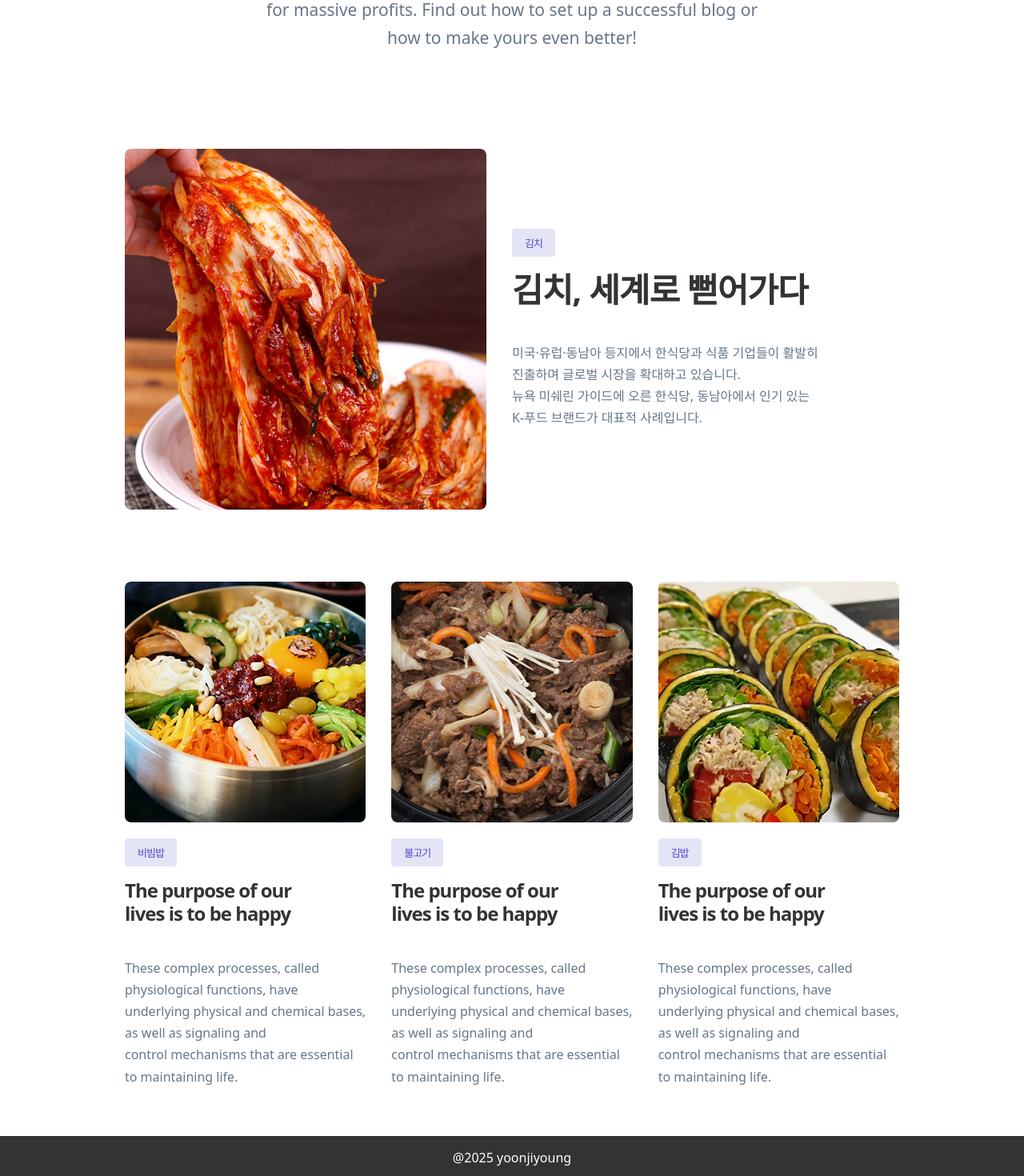
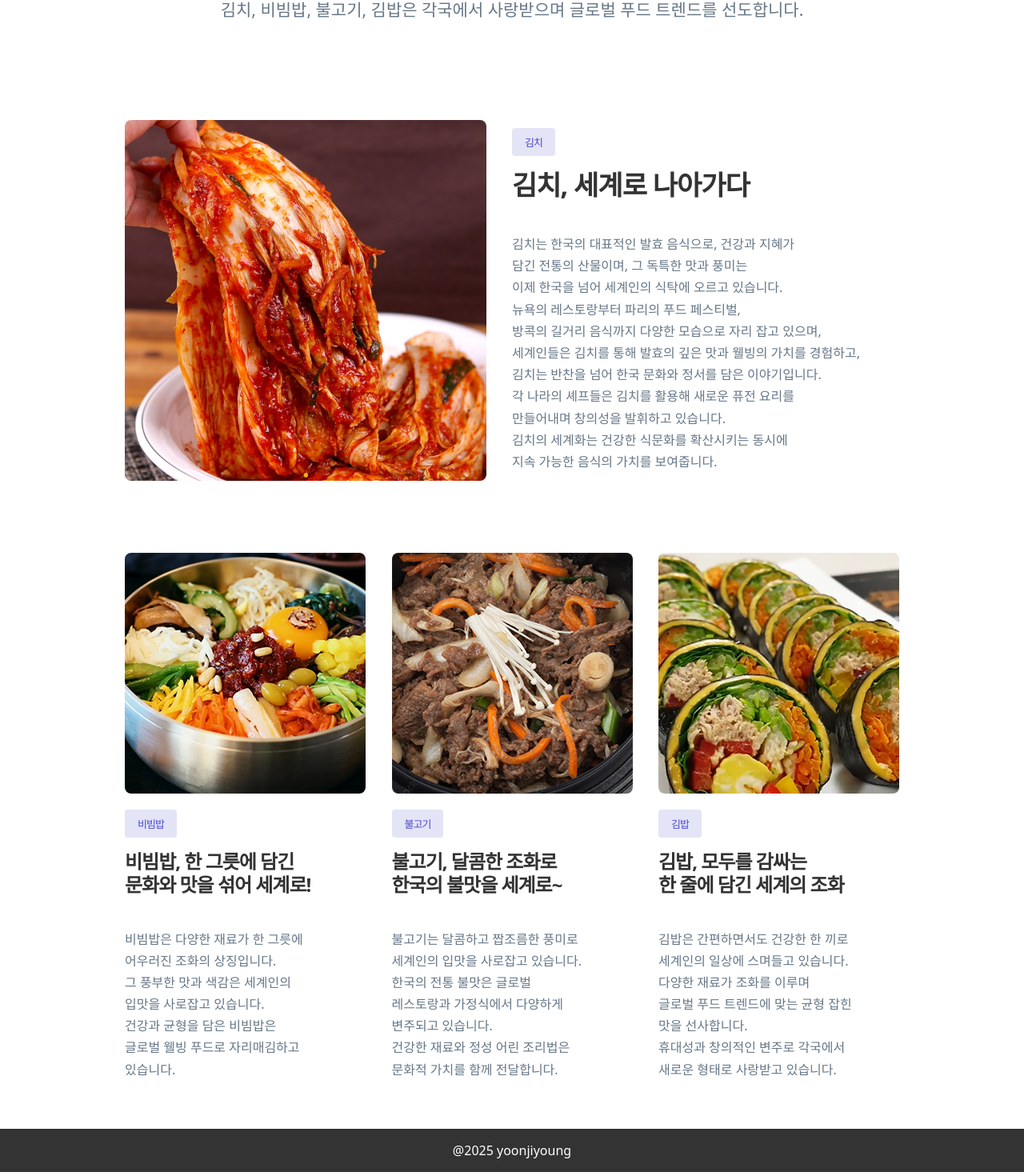
Before and after one commit to jiyoungone/koreanfood, a Vue app: page /globalization in a window 1280 px wide. Shown: the part 290-1760 px from the top of the page at 80% size. Built offline with nearby package versions, Linux system fonts and the light colour scheme.

Commit message:
contents 수정

```diff
--- a/src/style.css
+++ b/src/style.css
@@ -6,6 +6,7 @@
 body, body * { margin: 0; padding: 0; box-sizing: border-box; color: #333; list-style-type: none; text-decoration: none; }
 header, main, footer > p { width: 90%; margin: 0 auto; min-width: 1280px; }
 header { padding: 20px 0; display: flex; align-items: center; justify-content: space-between; }
+footer { width: 100%; }
 .logo { font-family: "Oswald", sans-serif; }
 .icon-email { display: block; width: 32px; }
 .icon-email > img { display: block; width: 100%; }
@@ -17,8 +18,9 @@ footer > p { color: #fff; text-align: center; font-size: 16px; }
 .contents { width: 968px; margin: 0 auto; }
 .img-area img { display: block; width: 100%; }
 .tag { display: inline-block; padding: 8px 16px; font-size: 13px; letter-spacing: -1px; color: rgb(76, 73, 203); background: rgba(76, 73, 203, 0.15); border-radius: 4px; }
-.title { display: block; margin-top: 16px; font-size: 42px; font-weight: bold; line-height: 1.2; letter-spacing: -1px; }
+.title { display: block; margin-top: 16px; font-size: 34px; font-weight: bold; line-height: 1.2; letter-spacing: -1px; }
 .text { color: #678; font-size: 16px; line-height: 1.7; margin-top: 40px; }
+.text a { font-size: 12px; }
 .metaphor { padding: 60px 0; text-align: center; }
 .metaphor > h1 { font-size: 60px; font-weight: bold; }
 .metaphor > p { margin-top: 20px; color: #678; font-size: 21px; line-height: 1.7; }
@@ -38,11 +40,15 @@ footer > p { color: #fff; text-align: center; font-size: 16px; }
 .flex-list > li .title { font-size: 28px; }
 .flex-list > li .posts { display: block; font-size: 12px; margin-top: 10px; }
 .flex-list > li .intro { margin-top: 30px; height: 160px; line-height: 1.6; }
-.video-area { width: 100%; }
+.video-area { width: 300px; height: 168px; overflow: hidden; display: flex; align-items: center; }
 .video-area iframe { width: 100%; }
 .about-img-area { width: 780px; height: 546px; margin: 0 auto; border-radius: 8px; overflow: hidden; }
 .about-img-area > img { width: 100%; }
 .about-info-box { display: flex; flex-direction: column; gap: 60px; }
 .about-text { display: flex; flex-direction: column; gap: 50px; padding-bottom: 60px; }
-.about-text p { font-size: 19px; line-height: 1.7; }
-.about-text .subject { display: block; font-weight: bold; font-size: 25px; }
+.about-text p { margin-top: 18px; font-size: 19px; line-height: 1.7; }
+.about-text .subject { display: block; font-weight: bold; font-size: 28px; }
+.text-area > .tag { margin-top: 20px; }
+a.gray, a.gray .posts { color: #888; }
+a.gray:hover, a.gray .posts:hover, a.underline:hover { text-decoration: underline; }
+a:hover .tag { background: #eed; color: #333; }
--- a/src/views/About.vue
+++ b/src/views/About.vue
@@ -8,18 +8,23 @@
         <img src="/about-1.png" alt="">
       </div>
       <div class="about-text">
+        <div>
           <strong class="subject">
             한식의 역사와 철학
           </strong>
           <p>
             한식은 수천 년의 역사 속에서 자연과 조화를 이루며 발전해온 음식 문화입니다. 계절의 흐름과 지역의 특성을 반영해 재료를 활용하고, 나눔과 공동체 정신을 바탕으로 식탁을 함께하는 철학을 담고 있습니다. 단순한 식사가 아닌 삶의 지혜와 전통이 깃든 문화적 유산이라 할 수 있습니다.
           </p>
+        </div>
+        <div>
           <strong class="subject">
             특징 : 발효, 건강, 다양성
           </strong>
           <p>
             한식의 가장 큰 특징은 발효를 통한 깊은 맛과 영양입니다. 김치, 된장, 고추장 등 발효 식품은 풍부한 풍미와 건강을 동시에 선사합니다. 또한 곡물, 채소, 해산물, 육류가 균형 있게 어우러져 영양학적으로 우수하며, 다양한 조리법과 식재료를 통해 계절마다 새로운 맛을 경험할 수 있습니다.
           </p>
+        </div>
+        <div>
           <strong class="subject">
             세계에서 사랑받는 한식
           </strong>
@@ -28,6 +33,7 @@
           </p>
         </div>
       </div>
+    </div>
   </section>
 </template>
 
--- a/src/views/Globalization.vue
+++ b/src/views/Globalization.vue
@@ -3,9 +3,8 @@
     <div class="metaphor">
       <h1>Globalization of Korean food</h1>
       <p>
-        Laruso blog features productivity, tips, inspiration and strategies<br>
-        for massive profits. Find out how to set up a successful blog or<br>
-        how to make yours even better!
+        한식은 이제 한국을 넘어 세계인의 식탁에 오르고 있습니다.<br>
+        김치, 비빔밥, 불고기, 김밥은 각국에서 사랑받으며 글로벌 푸드 트렌드를 선도합니다.
       </p>
     </div>
     <div class="main-info-box">
@@ -13,13 +12,20 @@
         <img src="/global-01.png" alt="김치">
       </div>
       <div class="text-area">
-        <span class="tag">김치</span>
-        <strong class="title">김치, 세계로 뻗어가다</strong>
+        <a href="/"><span class="tag">김치</span></a>
+        <strong class="title">김치, 세계로 나아가다</strong>
         <p class="text">
-          미국·유럽·동남아 등지에서 한식당과 식품 기업들이 활발히<br>
-          진출하며 글로벌 시장을 확대하고 있습니다.<br>
-          뉴욕 미쉐린 가이드에 오른 한식당, 동남아에서 인기 있는<br>
-          K-푸드 브랜드가 대표적 사례입니다.</p>
+          김치는 한국의 대표적인 발효 음식으로, 건강과 지혜가<br>
+          담긴 전통의 산물이며, 그 독특한 맛과 풍미는<br>
+          이제 한국을 넘어 세계인의 식탁에 오르고 있습니다.<br>
+          뉴욕의 레스토랑부터 파리의 푸드 페스티벌, <br>
+          방콕의 길거리 음식까지 다양한 모습으로 자리 잡고 있으며,<br>
+          세계인들은 김치를 통해 발효의 깊은 맛과 웰빙의 가치를 경험하고,<br>
+          김치는 반찬을 넘어 한국 문화와 정서를 담은 이야기입니다.<br>
+          각 나라의 셰프들은 김치를 활용해 새로운 퓨전 요리를<br>
+          만들어내며 창의성을 발휘하고 있습니다.<br>
+          김치의 세계화는 건강한 식문화를 확산시키는 동시에<br>
+          지속 가능한 음식의 가치를 보여줍니다.<br></p>
       </div>
     </div>
     <ul class="board-list">
@@ -28,12 +34,16 @@
           <img src="/global-02.png" alt="">
         </div>
         <div class="text-area">
-          <span class="tag">비빔밥</span>
-          <strong class="title">The purpose of our<br>lives is to be happy</strong>
+          <a href="/"><span class="tag">비빔밥</span></a>
+          <strong class="title">비빔밥, 한 그릇에 담긴<br> 문화와 맛을 섞어 세계로!</strong>
           <p class="text">
-            These complex processes, called physiological functions, have<br>
-            underlying physical and chemical bases, as well as signaling and<br>
-            control mechanisms that are essential to maintaining life.
+            비빔밥은 다양한 재료가 한 그릇에<br>
+            어우러진 조화의 상징입니다.<br>
+            그 풍부한 맛과 색감은 세계인의<br>
+            입맛을 사로잡고 있습니다.<br>
+            건강과 균형을 담은 비빔밥은 <br>
+            글로벌 웰빙 푸드로 자리매김하고 <br>
+            있습니다.
           </p>
         </div>
       </li>
@@ -42,12 +52,16 @@
           <img src="/global-03.png" alt="">
         </div>
         <div class="text-area">
-          <span class="tag">불고기</span>
-          <strong class="title">The purpose of our<br>lives is to be happy</strong>
+          <a href="/"><span class="tag">불고기</span></a>
+          <strong class="title">불고기, 달콤한 조화로<br> 한국의 불맛을 세계로~</strong>
           <p class="text">
-            These complex processes, called physiological functions, have<br>
-            underlying physical and chemical bases, as well as signaling and<br>
-            control mechanisms that are essential to maintaining life.
+            불고기는 달콤하고 짭조름한 풍미로<br>
+            세계인의 입맛을 사로잡고 있습니다.<br>
+            한국의 전통 불맛은 글로벌 <br>
+            레스토랑과 가정식에서 다양하게<br>
+            변주되고 있습니다.<br>
+            건강한 재료와 정성 어린 조리법은<br>
+            문화적 가치를 함께 전달합니다.
           </p>
         </div>
       </li>
@@ -56,12 +70,16 @@
           <img src="/global-04.png" alt="">
         </div>
         <div class="text-area">
-          <span class="tag">김밥</span>
-          <strong class="title">The purpose of our<br>lives is to be happy</strong>
+          <a href="/"><span class="tag">김밥</span></a>
+          <strong class="title">김밥, 모두를 감싸는<br> 한 줄에 담긴 세계의 조화</strong>
           <p class="text">
-            These complex processes, called physiological functions, have<br>
-            underlying physical and chemical bases, as well as signaling and<br>
-            control mechanisms that are essential to maintaining life.
+            김밥은 간편하면서도 건강한 한 끼로 <br>
+            세계인의 일상에 스며들고 있습니다.<br>
+            다양한 재료가 조화를 이루며 <br>
+            글로벌 푸드 트렌드에 맞는 균형 잡힌<br>
+            맛을 선사합니다.<br>
+            휴대성과 창의적인 변주로 각국에서<br>
+            새로운 형태로 사랑받고 있습니다.
           </p>
         </div>
       </li>
--- a/src/views/Home.vue
+++ b/src/views/Home.vue
@@ -3,9 +3,8 @@
     <div class="metaphor">
       <h1>Eat Korean, Feel Global</h1>
       <p>
-        Don’t limit yourself. Many people limit themselves to what they<br>
-        think they can do. You can go as far as your mind lets you.<br>
-        What you believe, remember, you can achieve.
+        오늘날 한식은 뉴욕의 미쉐린 레스토랑부터 파리의 푸드 페스티벌, <br>
+        방콕의 길거리 음식까지 그 맛은 낯설지만 따뜻하고, 생소하지만 깊은 울림을 줍니다.
       </p>
     </div>
     <div class="main-info-box">
@@ -14,8 +13,12 @@
       </div>
       <div class="text-area">
         <span class="tag">한식, 세계를 품다</span>
-        <strong class="title">Life is what happens<br>when you’re busy<br>making other plans</strong>
-        <p class="text">These complex processes, called physiological functions, have<br>underlying physical and chemical bases, as well as signaling and<br>control mechanisms that are essential to maintaining life.</p>
+        <strong class="title">한식이 가진 문화적 가치를 <br>세계와 나누는 여정! <br>지금, 한식을 통해 느껴보세요.</strong>
+        <p class="text">한식은 단순한 식사가 아닙니다.<br>
+        수천 년의 역사와 자연과의 조화, 공동체의 정신이 담겨 있습니다.<br>
+        김치의 발효, 불고기의 풍미, 비빔밥의 색감은<br> 한국의 전통을 넘어 세계인의 입맛을 사로잡고 있습니다.<br>
+        한 그릇의 음식이 국경을 넘고, 사람과 사람을 잇는 다리가 됩니다.<br>
+        지금, 한식을 통해 세계를 느껴보세요.</p>
       </div>
     </div>
   </section>
--- a/src/views/Recipes.vue
+++ b/src/views/Recipes.vue
@@ -3,49 +3,49 @@
     <div class="metaphor">
       <h1>Recipes & Academy</h1>
       <p>
-        Commercials, Music Videos, Television, Film (Short and Feature<br>length), TV News, Corporate video, and everything in between.
+        한식 레시피와 아카데미를 통해 전통의 맛을 세계와 공유하고, 글로벌 셰프와<br>
+        미식가들이 함께 배우며 새로운 한식 문화를 만들어갑니다.
+
       </p>
     </div>
     <ul class="board-list">
       <li>
         <div class="video-area">
-          <iframe src="https://www.youtube.com/embed/C96i1IRThzA?si=Dy1QJDRdvAAMBY0J" title="YouTube video player" frameborder="0" allow="accelerometer; autoplay; clipboard-write; encrypted-media; gyroscope; picture-in-picture; web-share" referrerpolicy="strict-origin-when-cross-origin" allowfullscreen></iframe>
+          <iframe width="560" height="315" src="https://www.youtube.com/embed/C96i1IRThzA?si=GmsCitrWpDp2qm7I" title="YouTube video player" frameborder="0" allow="accelerometer; autoplay; clipboard-write; encrypted-media; gyroscope; picture-in-picture; web-share" referrerpolicy="strict-origin-when-cross-origin" allowfullscreen></iframe>
         </div>
         <div class="text-area">
           <span class="tag">구절판</span>
-          <strong class="title">The purpose of our<br>lives is to be happy</strong>
+          <strong class="title">구절판, 아홉 가지 맛으로<br> 세계를 잇다</strong>
           <p class="text">
-            These complex processes, called physiological functions, have<br>
-            underlying physical and chemical bases, as well as signaling and<br>
-            control mechanisms that are essential to maintaining life.
+            구절판 재료 : <br>
+            표고 2개, 오이 ½ 개, 당근 ½ 개, <br>숙주 한 줌, 애호박 ¼ 개, <br>우엉 1토막, 목이버섯 약간, <br>소금 약간, 식용유 약간<br><br>
+            <a href="/" class="underline">더보기 ></a>
           </p>
         </div>
       </li>
       <li>
         <div class="video-area">
-          <iframe src="https://www.youtube.com/embed/JZC510HAW3M?si=_aOc7nsPbYNKjoa2" title="YouTube video player" frameborder="0" allow="accelerometer; autoplay; clipboard-write; encrypted-media; gyroscope; picture-in-picture; web-share" referrerpolicy="strict-origin-when-cross-origin" allowfullscreen></iframe>
+          <iframe width="560" height="315" src="https://www.youtube.com/embed/JZC510HAW3M?si=_aOc7nsPbYNKjoa2" title="YouTube video player" frameborder="0" allow="accelerometer; autoplay; clipboard-write; encrypted-media; gyroscope; picture-in-picture; web-share" referrerpolicy="strict-origin-when-cross-origin" allowfullscreen></iframe>
         </div>
         <div class="text-area">
           <span class="tag">모듬전</span>
-          <strong class="title">The purpose of our<br>lives is to be happy</strong>
+          <strong class="title">모듬전, 다양한 맛으로<br> 명절을 더욱더 풍성하게~</strong>
           <p class="text">
-            These complex processes, called physiological functions, have<br>
-            underlying physical and chemical bases, as well as signaling and<br>
-            control mechanisms that are essential to maintaining life.
+            꼬치전 재료 : <br>햄 우엉, 애호박, 쪽파 당근, <br>새송이버섯, 청홍고추, 단무지,<br> 게맛살, 부침가루, 계란,<br> 꼬지10~15개<br><br>
+            <a href="/" class="underline">더보기 ></a>
           </p>
         </div>
       </li>
       <li>
         <div class="video-area">
-          <iframe src="https://www.youtube.com/embed/MTfwI8zOkOQ?si=N5hAmVTxaoi5MEut" title="YouTube video player" frameborder="0" allow="accelerometer; autoplay; clipboard-write; encrypted-media; gyroscope; picture-in-picture; web-share" referrerpolicy="strict-origin-when-cross-origin" allowfullscreen></iframe>
+          <iframe width="560" height="315" src="https://www.youtube.com/embed/MTfwI8zOkOQ?si=N5hAmVTxaoi5MEut" title="YouTube video player" frameborder="0" allow="accelerometer; autoplay; clipboard-write; encrypted-media; gyroscope; picture-in-picture; web-share" referrerpolicy="strict-origin-when-cross-origin" allowfullscreen></iframe>
         </div>
         <div class="text-area">
           <span class="tag">잡채</span>
-          <strong class="title">The purpose of our<br>lives is to be happy</strong>
+          <strong class="title">잡채, 다채로운 맛과 빛깔로<br> 한국의 이야기로~</strong>
           <p class="text">
-            These complex processes, called physiological functions, have<br>
-            underlying physical and chemical bases, as well as signaling and<br>
-            control mechanisms that are essential to maintaining life.
+            잡채 재료 : <br>당면(300g), 잡채용 돼지고기(300g),<br> 양파(1개), 당근(1/3개), 빨강<br> 파프리카(1개), 노랑 파프리카(1개), <br>표고버섯(3개), 부추(한 줌), <br><br>
+            <a href="/" class="underline">더보기 ></a>
           </p>
         </div>
       </li>
@@ -53,43 +53,52 @@
     <ul class="board-list">
       <li>
         <div class="video-area">
-          <iframe src="https://www.youtube.com/embed/PX6lXqEmxKo?si=2sZfv5XioVRG8WkT" title="YouTube video player" frameborder="0" allow="accelerometer; autoplay; clipboard-write; encrypted-media; gyroscope; picture-in-picture; web-share" referrerpolicy="strict-origin-when-cross-origin" allowfullscreen></iframe>
+          <iframe width="560" height="315" src="https://www.youtube.com/embed/PX6lXqEmxKo?si=2sZfv5XioVRG8WkT" title="YouTube video player" frameborder="0" allow="accelerometer; autoplay; clipboard-write; encrypted-media; gyroscope; picture-in-picture; web-share" referrerpolicy="strict-origin-when-cross-origin" allowfullscreen></iframe>
         </div>
         <div class="text-area">
           <span class="tag">삼겹살</span>
-          <strong class="title">The purpose of our<br>lives is to be happy</strong>
+          <strong class="title">삼겹살, 불향 가득~<br> 세계인을 사로잡다</strong>
           <p class="text">
-            These complex processes, called physiological functions, have<br>
-            underlying physical and chemical bases, as well as signaling and<br>
-            control mechanisms that are essential to maintaining life.
+            삼겹살 재료 : <br>
+            삼겹살 600g, 대파 1대, 상추 7장<br>
+            청양고추 3개, 베트남고추 7개<br>
+            마늘 7알, 감자전분 2/3컵<br>
+            소금, 후추<br><br>
+            <a href="/" class="underline">더보기 ></a>
           </p>
         </div>
       </li>
       <li>
         <div class="video-area">
-          <iframe src="https://www.youtube.com/embed/2hh48d4TIYs?si=x2IqSwTZxQFh-fFj" title="YouTube video player" frameborder="0" allow="accelerometer; autoplay; clipboard-write; encrypted-media; gyroscope; picture-in-picture; web-share" referrerpolicy="strict-origin-when-cross-origin" allowfullscreen></iframe>
+          <iframe width="560" height="315" src="https://www.youtube.com/embed/2hh48d4TIYs?si=x2IqSwTZxQFh-fFj" title="YouTube video player" frameborder="0" allow="accelerometer; autoplay; clipboard-write; encrypted-media; gyroscope; picture-in-picture; web-share" referrerpolicy="strict-origin-when-cross-origin" allowfullscreen></iframe>
         </div>
         <div class="text-area">
           <span class="tag">호떡</span>
-          <strong class="title">The purpose of our<br>lives is to be happy</strong>
+          <strong class="title">호떡, 달콤한 맛으로<br></br> 세계인의 마음을 녹이다</strong>
           <p class="text">
-            These complex processes, called physiological functions, have<br>
-            underlying physical and chemical bases, as well as signaling and<br>
-            control mechanisms that are essential to maintaining life.
+            호떡 재료 :<br>
+            강력분 250g, 건식 찹쌀가루 70g<br>
+            실온버터 15g, 미지근한 물 250g<br>
+            우유 50g, 드라이이스트 7g<br>
+            설탕 30g, 소금 4g, 식용유 30g<br><br>
+            <a href="/" class="underline">더보기 ></a>
           </p>
         </div>
       </li>
       <li>
         <div class="video-area">
-          <iframe src="https://www.youtube.com/embed/xtW8mjglyfY?si=mqHrlI7J4d9ID1R3" title="YouTube video player" frameborder="0" allow="accelerometer; autoplay; clipboard-write; encrypted-media; gyroscope; picture-in-picture; web-share" referrerpolicy="strict-origin-when-cross-origin" allowfullscreen></iframe>
+          <iframe width="560" height="315" src="https://www.youtube.com/embed/xtW8mjglyfY?si=mqHrlI7J4d9ID1R3" title="YouTube video player" frameborder="0" allow="accelerometer; autoplay; clipboard-write; encrypted-media; gyroscope; picture-in-picture; web-share" referrerpolicy="strict-origin-when-cross-origin" allowfullscreen></iframe>
         </div>
         <div class="text-area">
           <span class="tag">떡볶이</span>
-          <strong class="title">The purpose of our<br>lives is to be happy</strong>
+          <strong class="title">떡볶이, 매콤한 즐거움으로<br> 세계인의 입맛을 확~</strong>
           <p class="text">
-            These complex processes, called physiological functions, have<br>
-            underlying physical and chemical bases, as well as signaling and<br>
-            control mechanisms that are essential to maintaining life.
+            떡볶이 재료 : <br>
+            밀떡, 어묵, 대파 <br>
+            양념장 :<br>
+            고춧가루 4T, 설탕 3T, 고추장 2T,<br>
+            간장 2T, 굴소스 2T, 식용유 1T, <br><br>
+            <a href="/" class="underline">더보기 ></a>
           </p>
         </div>
       </li>
```
Also changed, not shown: src/views/Culture.vue (+9 -7 lines). Lines whose indentation alone changed are shown as unchanged.
